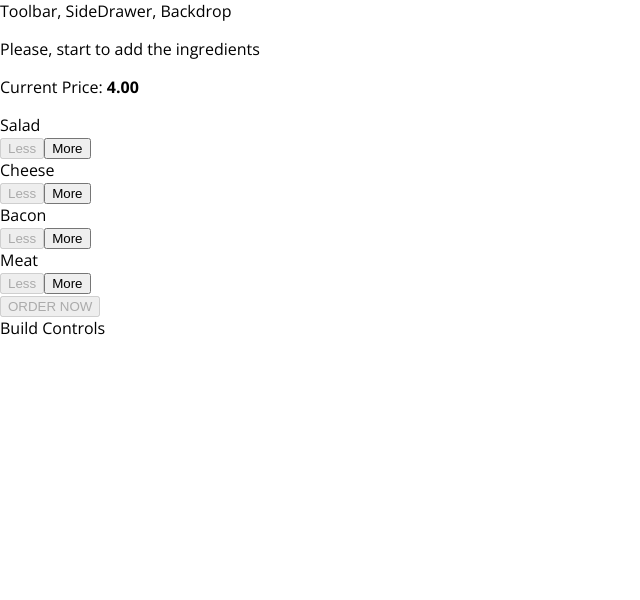
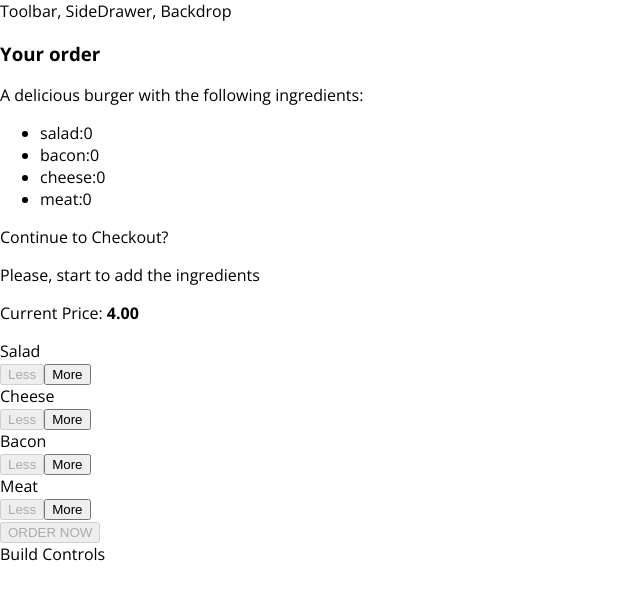
Before and after one commit to marciomarquessouza/burger-shop-react-challenge, a React app: page / in a window 1280 px wide. Shown: the top 600 px of the page, without its empty margins (0-640 px from the left). Built offline with nearby package versions, Linux system fonts and the light colour scheme.

Commit message:
Order Summary

```diff
--- /dev/null
+++ b/src/components/Burger/OrderSummary/OrderSummary.js
@@ -0,0 +1,27 @@
+import React from 'react';
+import Aux from '../../../hoc/Aux';
+
+const orderSummary = (props) => {
+  const ingredients = props.ingredients;
+  const ingredientSummary = Object.keys(ingredients)
+    .map((ingredient) => {
+      return (
+        <li key={ ingredient }>
+          <span style={{textTransform: 'captalize'}}>{ ingredient }</span>:
+          { props.ingredients[ingredient]}
+        </li>
+      );
+  })
+  return (
+    <Aux>
+      <h3>Your order</h3>
+      <p>A delicious burger with the following ingredients:</p>
+      <ul>
+        { ingredientSummary }
+      </ul>
+      <p>Continue to Checkout?</p>
+    </Aux>
+  )
+};
+
+export default orderSummary;
--- a/src/containers/BurgerBuilder/BurgerBuilder.js
+++ b/src/containers/BurgerBuilder/BurgerBuilder.js
@@ -3,6 +3,7 @@ import Aux from '../../hoc/Aux';
 import Burger from '../../components/Burger/Burger';
 import BuildControls from '../../components/Burger/Buildcontrols/BuildControls';
 import Modal from '../../components/UI/Modal/Modal';
+import OrderSummary from '../../components/Burger/OrderSummary/OrderSummary';
 
 const INGREDIENT_PRICES = {
   salad: 0.5,
@@ -24,6 +25,7 @@ class BurgerBuilder extends Component {
     },
     totalPrice: 4,
     purchasable: false,
+    purchasing: false,
   };
   addIngredientHandler = (type) => {
     const oldCount = this.state.ingredients[type];
@@ -66,6 +68,9 @@ class BurgerBuilder extends Component {
     },0);
     this.setState({ purchasable: sum > 0 })
   };
+  purchaseHandler() {
+    this.seState({ })
+  };
   render() {
     const disabledInfo = {
       ...this.state.ingredients
@@ -75,7 +80,9 @@ class BurgerBuilder extends Component {
     }
     return(
       <Aux>
-        <Modal></Modal>
+        <Modal>
+          <OrderSummary ingredients={ this.state.ingredients }></OrderSummary>
+        </Modal>
         <Burger ingredients={ this.state.ingredients }></Burger>
         <BuildControls
           ingredientAdded = { this.addIngredientHandler }
```
